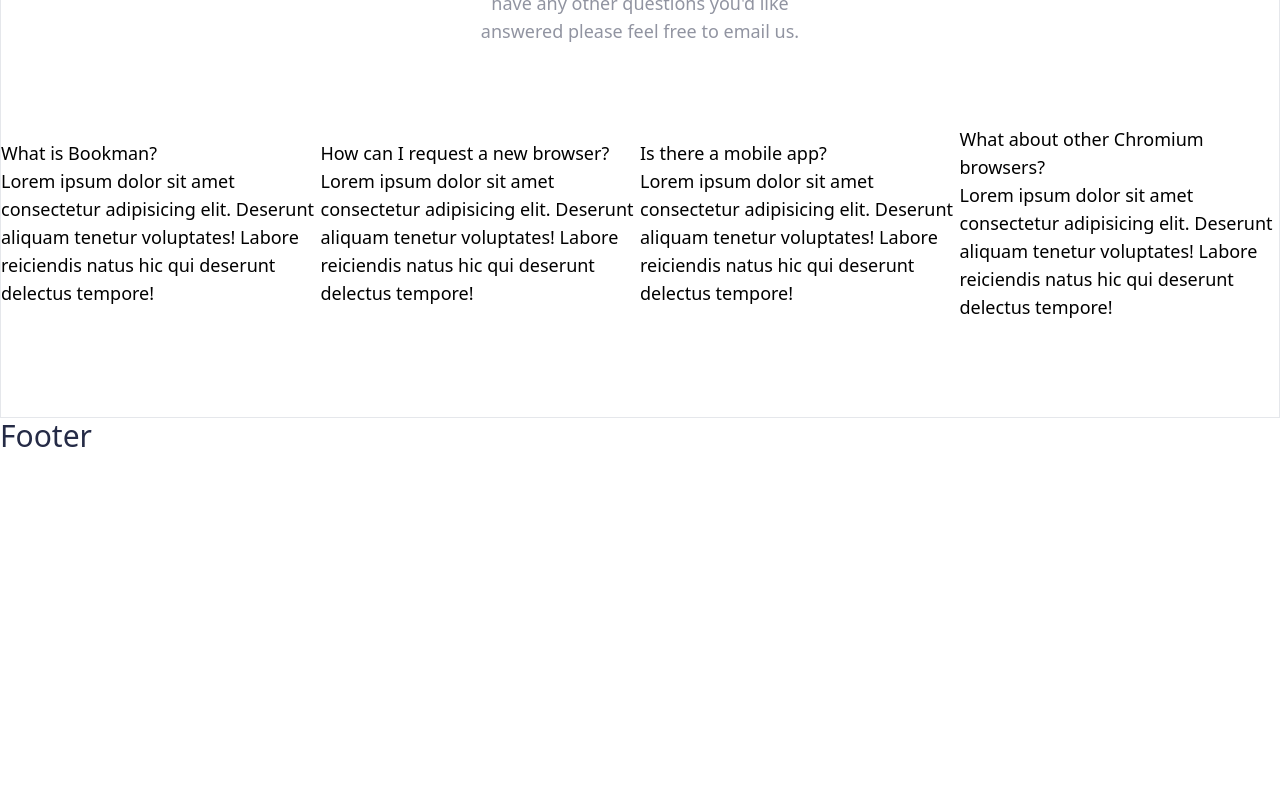
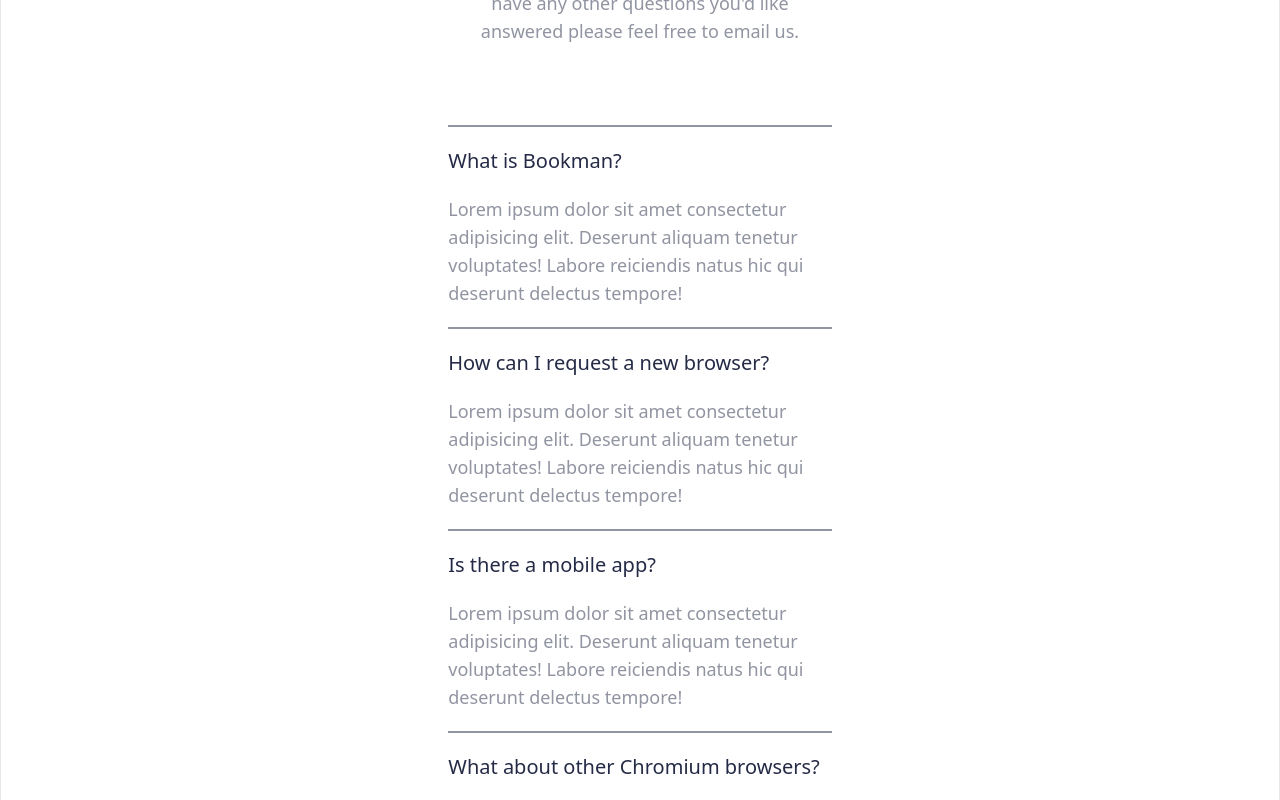
Before and after one commit to AlvesPHGA/bookmark, a React (Vite) app: page / in a window 1280 px wide. Shown: the part 2800-3600 px from the top of the page. Before the commit the page ends 3256 px from the top, so only its background shows below. Built offline with nearby package versions, Linux system fonts and the light colour scheme.

Commit message:
update: FAQ layout

```diff
--- a/src/ui/components/FAQ/QuestionComponent.tsx
+++ b/src/ui/components/FAQ/QuestionComponent.tsx
@@ -8,9 +8,9 @@
    answer,
 }: QuestionComponentProps) => {
    return (
-      <dl>
-         <dt>{asked}</dt>
-         <dd>{answer}</dd>
+      <dl className="space-y-5 border-t-2 border-grayishBlue last:border-b-2 py-5">
+         <dt className="text-xl font-medium text-veryDarkBlue">{asked}</dt>
+         <dd className="text-grayishBlue">{answer}</dd>
       </dl>
    );
 };
--- a/src/ui/components/FAQ/QuestionsComponent.tsx
+++ b/src/ui/components/FAQ/QuestionsComponent.tsx
@@ -30,7 +30,7 @@
 
 export const QuestionsComponent = () => {
    return (
-      <DivComponent>
+      <DivComponent box="faq_questions">
          {FAQContent.map(({ id, asked, answer }) => (
             <QuestionComponent key={id} asked={asked} answer={answer} />
          ))}
--- a/src/ui/styles/tagsStyles.tsx
+++ b/src/ui/styles/tagsStyles.tsx
@@ -46,6 +46,7 @@
          card_box02: 'py-8 w-full',
          // FAQ
          faq_content: 'w-[25%] text-center mx-auto space-y-6',
+         faq_questions: 'w-[30%] mx-auto ',
       },
 
       isContentTab: {
```
